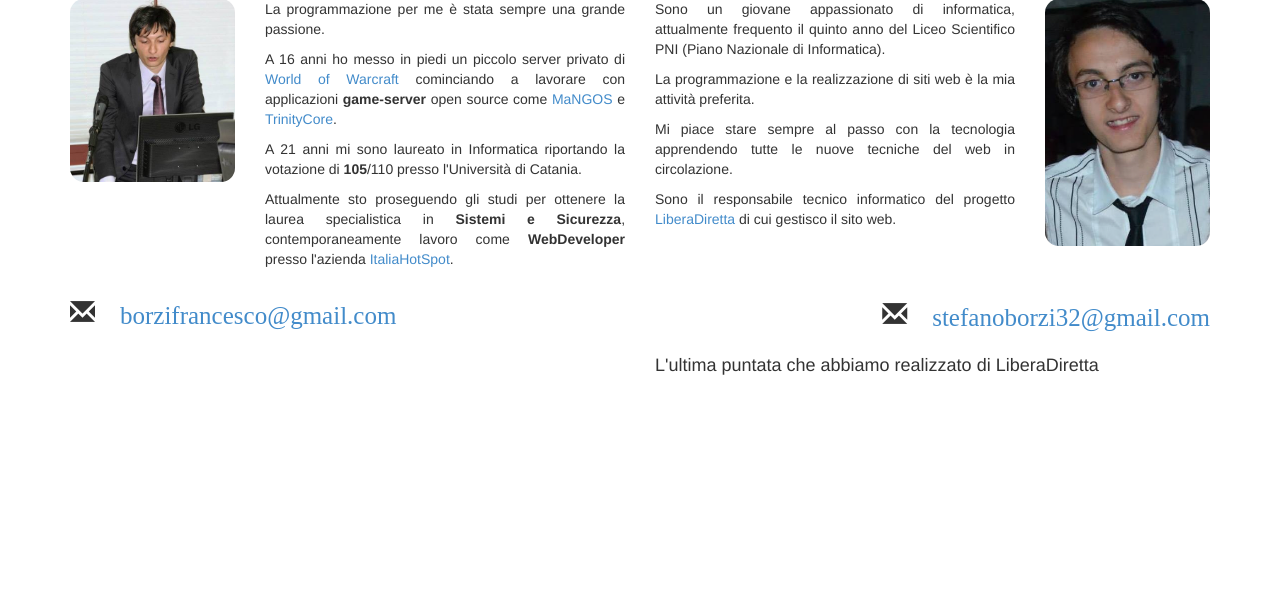
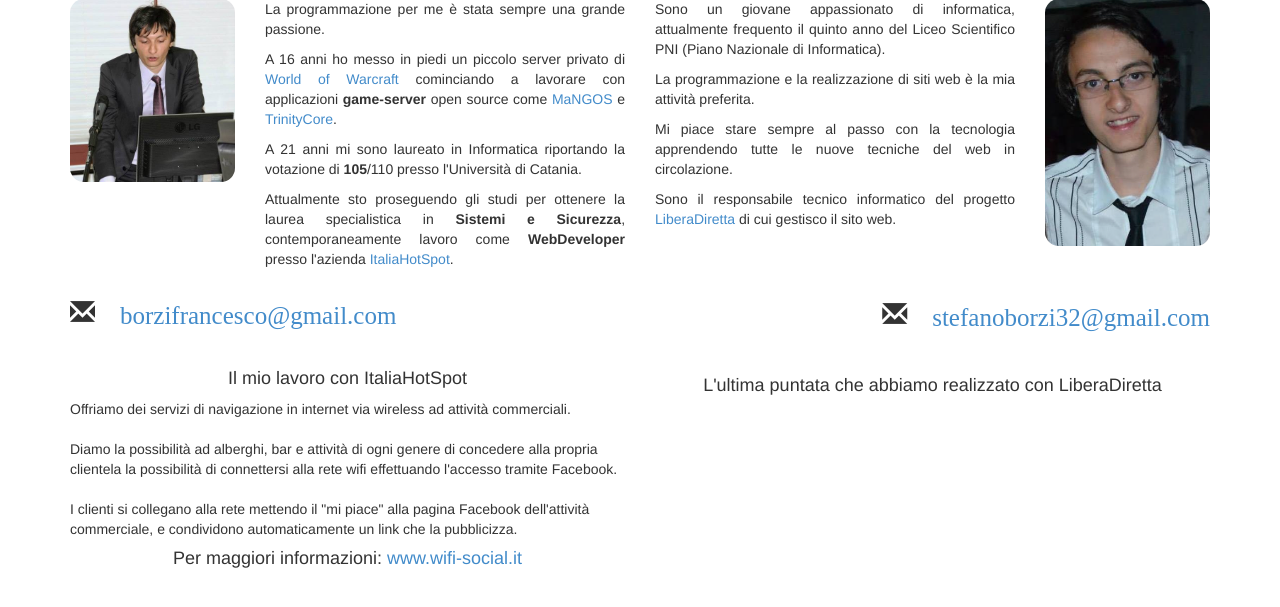
Before and after one commit to FrancescoBorzi/openprogrammers, a PHP site: page /chisiamo.php in a window 1280 px wide. Shown: the part 134-741 px from the top of the page. Run offline with PHP 8.4, Linux system fonts and the light colour scheme; some libraries are stand-ins or nearby versions.

Commit message:
chisiamo.php

```diff
--- a/chisiamo.php
+++ b/chisiamo.php
@@ -68,6 +68,10 @@
           <span class="glyphicon glyphicon-envelope visible-xs" style="font-size: 18px; float: left; margin-top: 20px; margin-bottom: 30px;">
             <a href="mailto:borzifrancesco@gmail.com">borzifrancesco@gmail.com</a>
           </span>
+          <br><br><br><br>
+          <p class="h4 text-center">Il mio lavoro con ItaliaHotSpot</p>
+          <p class="text-left">Offriamo dei servizi di navigazione in internet via wireless ad attività commerciali.<br><br>Diamo la possibilità ad alberghi, bar e attività di ogni genere di concedere alla propria clientela la possibilità di connettersi alla rete wifi effettuando l'accesso tramite Facebook.<br><br>I clienti si collegano alla rete mettendo il "mi piace" alla pagina Facebook dell'attività commerciale, e condividono automaticamente un link che la pubblicizza.</p>
+          <p class="h4 text-center">Per maggiori informazioni: <a href="http://www.wifi-social.it">www.wifi-social.it</a></a></p>
     </div>
     <div class="col-md-6 text-left animation">
       <br class="hidden-lg hidden-md">
@@ -90,8 +94,8 @@
       <span class="glyphicon glyphicon-envelope visible-xs" style="font-size: 18px; float: right; margin-top: 55px;">
         <a href="mailto:stefanoborzi32@gmail.com">stefanoborzi32@gmail.com</a>
       </span>
-                    <br><br><br><br><br>
-                    <h4>L'ultima puntata che abbiamo realizzato di LiberaDiretta</h4>
+      <br><br><br><br><br><br>
+      <p class="text-center h4">L'ultima puntata che abbiamo realizzato con LiberaDiretta</p>
       <div id="ldnews"></div>
       <script type="text/javascript">
         var gdata = document.createElement("script");
```
Lines whose indentation alone changed are shown as unchanged.
